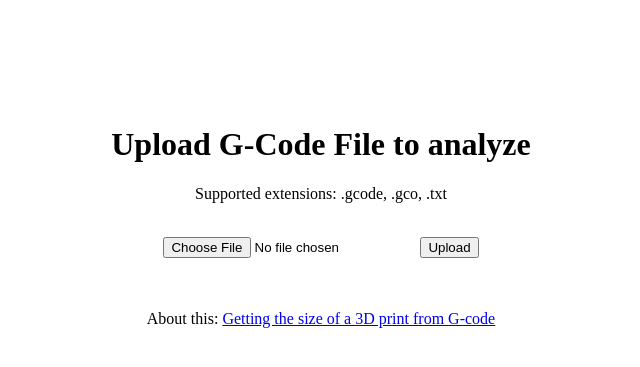
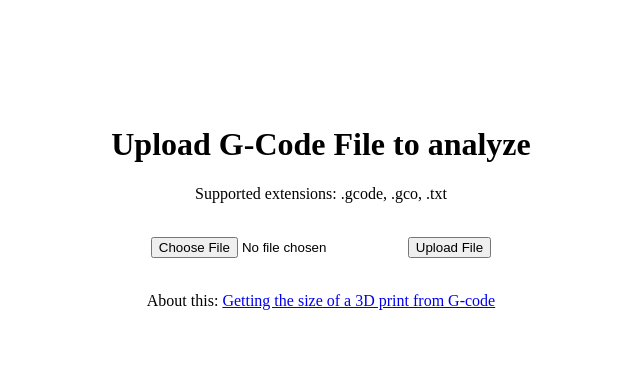
Before and after one commit to luisdamed/Gcode_3Dprint_size, a Flask app: page / in a window 1280 px wide. Shown: the top 367 px of the page, without its empty margins (319-959 px from the left). Run offline with Flask 3, Linux system fonts and the light colour scheme; some libraries are stand-ins or nearby versions.

Commit message:
Add validation for file upload and CSRF key

```diff
--- a/webApp/main.py
+++ b/webApp/main.py
@@ -1,7 +1,11 @@
 import os
-from flask import Flask, flash, request, redirect, url_for, render_template
+from flask import Flask, redirect, url_for, render_template
+from flask_wtf import FlaskForm
+from flask_wtf.file import FileField, FileAllowed, FileRequired
+from wtforms import SubmitField
 from werkzeug.utils import secure_filename
 from gcode_get_size import get_max_size
+import logging
 
 
 UPLOAD_FOLDER = 'uploads'
@@ -10,30 +14,29 @@ ALLOWED_EXTENSIONS = {'txt', 'gco', 'gcode'}
 app = Flask(__name__)
 app.config['UPLOAD_FOLDER'] = UPLOAD_FOLDER
 app.config['MAX_CONTENT_LENGTH'] = 15 * 1000 * 1000
-
+app.config['SECRET_KEY'] = os.urandom(24)
 
 def allowed_file(filename):
     return '.' in filename and \
            filename.rsplit('.', 1)[1].lower() in ALLOWED_EXTENSIONS
 
+class UploadFileForm(FlaskForm):
+    file = FileField("File", validators = [FileRequired(),
+                                           FileAllowed(['txt', 'gco', 'gcode'], 'Gcode only!')])
+    submit = SubmitField("Upload File")
+
+
+
 @app.route('/', methods=['GET', 'POST'])
 def upload_file():
-    if request.method == 'POST':
-        # check if the post request has the file part
-        if 'file' not in request.files:
-            flash('No file part')
-            return redirect(request.url)
-        file = request.files['file']
-        # If the user does not select a file, the browser submits an
-        # empty file without a filename.
-        if file.filename == '':
-            flash('No selected file')
-            return redirect(request.url)
-        if file and allowed_file(file.filename):
-            filename = secure_filename(file.filename)
-            file.save(os.path.join(app.config['UPLOAD_FOLDER'], filename))
-            return redirect(url_for('show_results', name=filename))
-    return render_template("index.html")
+    form = UploadFileForm()
+    if form.validate_on_submit():
+         file = form.file.data
+         logging.info(file)
+         filename = secure_filename(form.file.data.filename)
+         form.file.data.save(os.path.join(app.config['UPLOAD_FOLDER'], filename))
+         return redirect(url_for('show_results', name=filename))
+    return render_template("index.html", form = form)
 
 from flask import send_from_directory
 
@@ -48,6 +51,6 @@ def show_results(name):
                            y_size = y_max,
                            z_size = z_max )
 
-# if __name__ == "__main__":
-#     app.run()
-    # app.run(host="127.0.0.1", port=8080, debug=False)
+if __name__ == "__main__":
+    # app.run()
+    app.run(host="127.0.0.1", port=8080, debug=False)
--- a/webApp/templates/index.html
+++ b/webApp/templates/index.html
@@ -27,7 +27,7 @@
   <body>
     <h1>Upload G-Code File to analyze</h1>
     <p>Supported extensions: .gcode, .gco, .txt</p><br>
-    <form method=post enctype=multipart/form-data>
+    <!-- <form method=post enctype=multipart/form-data>
       <style>
         form {
           text-align: center;
@@ -35,7 +35,17 @@
       </style>
       <input type=file name=file>
       <input type=submit value=Upload>
-    </form><br>
+    </form><br> -->
+    <form method="POST" enctype="multipart/form-data">
+      <style>
+        form {
+          text-align: center;
+        }
+      </style>
+      {{form.hidden_tag()}}
+      {{form.file()}}
+      {{form.submit()}}
+    </form>
     <br>
     <div>
       <p> About this: <a href="https://www.makerluis.com/getting-the-size-of-3d-print-from-gcode/">Getting the size of a
```
